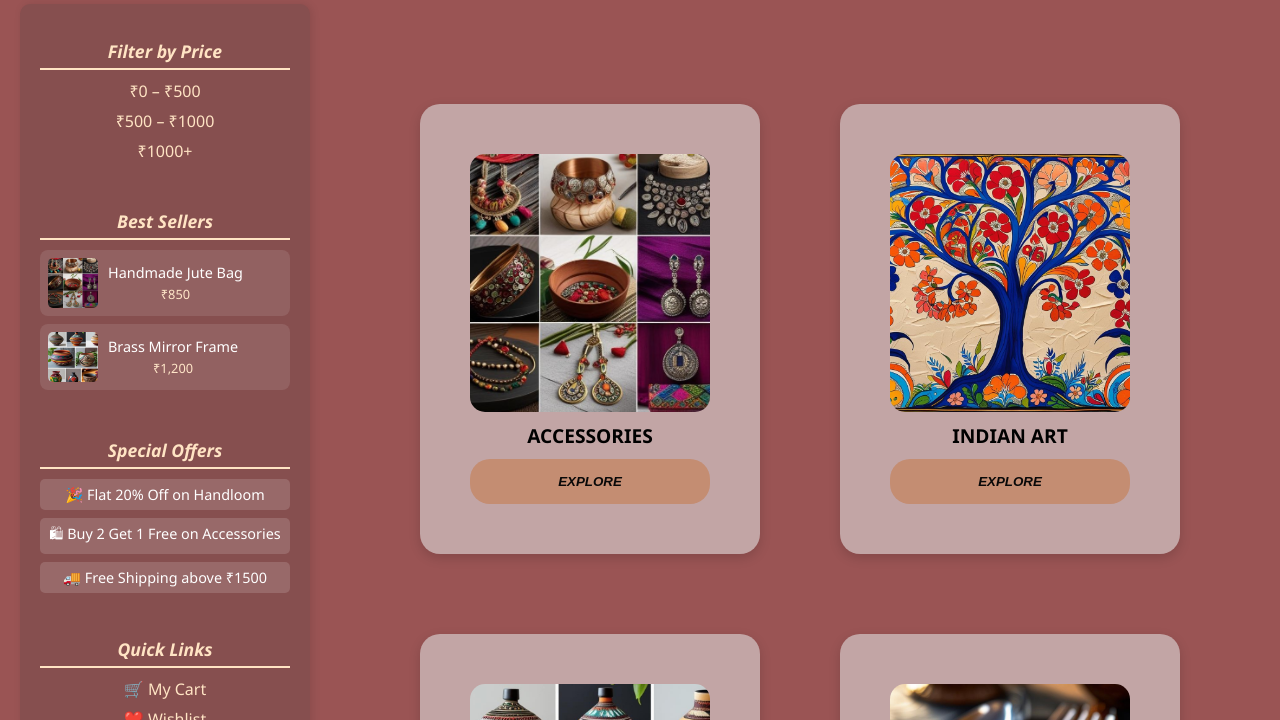
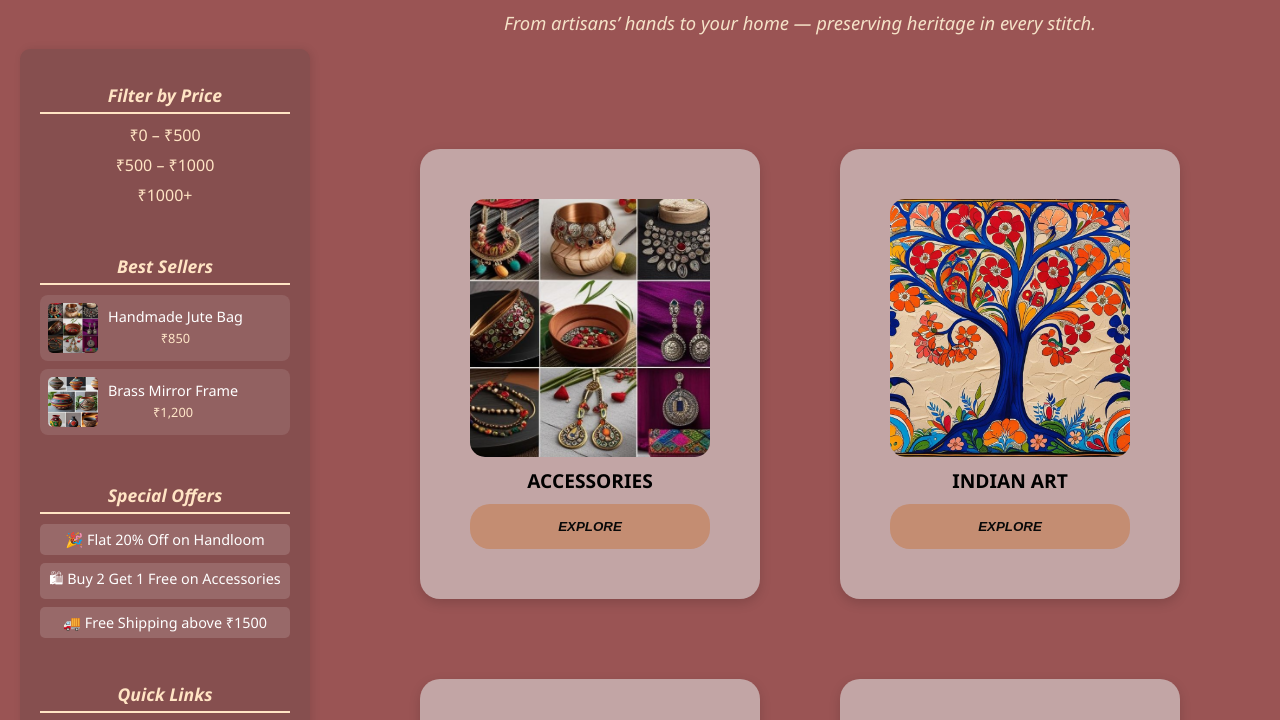
Before and after one commit to yuktirajurkar/thread-and-tale-mini-project, a plain HTML site: page products.html in a window 1280 px wide. Shown: the part 141-861 px from the top of the page. Drawn offline with Linux system fonts and the light colour scheme.

Commit message:
update 4

```diff
--- a/products.css
+++ b/products.css
@@ -21,6 +21,28 @@ body {
     text-align: center;
     position: relative;
     left: 160px;
+}
+.hero-subheading {
+    font-size: 1.15rem;
+    color: #f5e2c8;
+    margin: 0 auto 30px auto;
+    max-width: 700px;
+    top: 32px;
+    line-height: 0.8;
+    position: relative;
+    left: 160px;
+    font-style: italic;
+    animation: fadeInUp 1.4s ease-in-out;
+}
+@keyframes fadeInUp {
+    from {
+        opacity: 0;
+        transform: translateY(20px);
+    }
+    to {
+        opacity: 1;
+        transform: translateY(0);
+    }
 }
 .product-grid {
     display: grid;
--- a/products.html
+++ b/products.html
@@ -9,6 +9,9 @@
 <body>
 
     <h1 class="page-title">Explore Our Product Categories</h1>
+    <p class="hero-subheading">
+    From artisans’ hands to your home — preserving heritage in every stitch.
+</p>
     <div class="container">
         <aside class="sidebar">
             <div class="sidebar-section">
```
Also changed, not shown: index.html (+2 -2 lines), style.css (+20 -0 lines).
